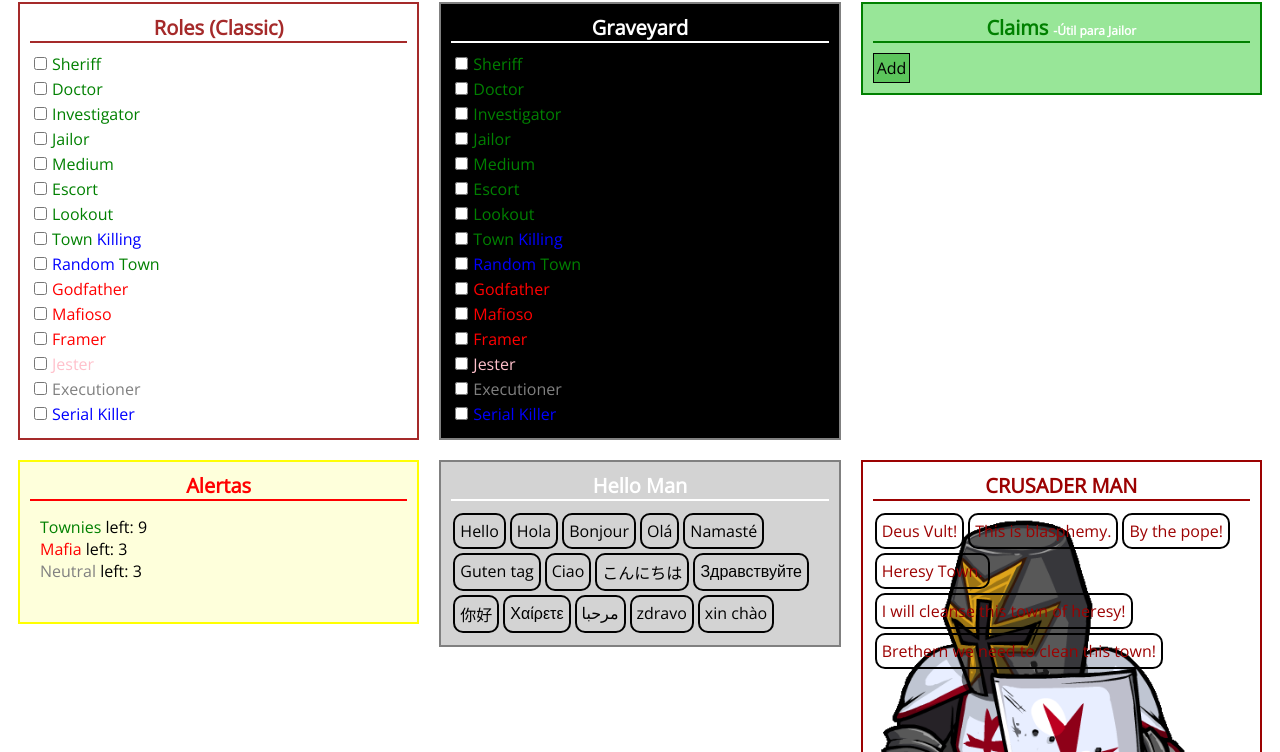
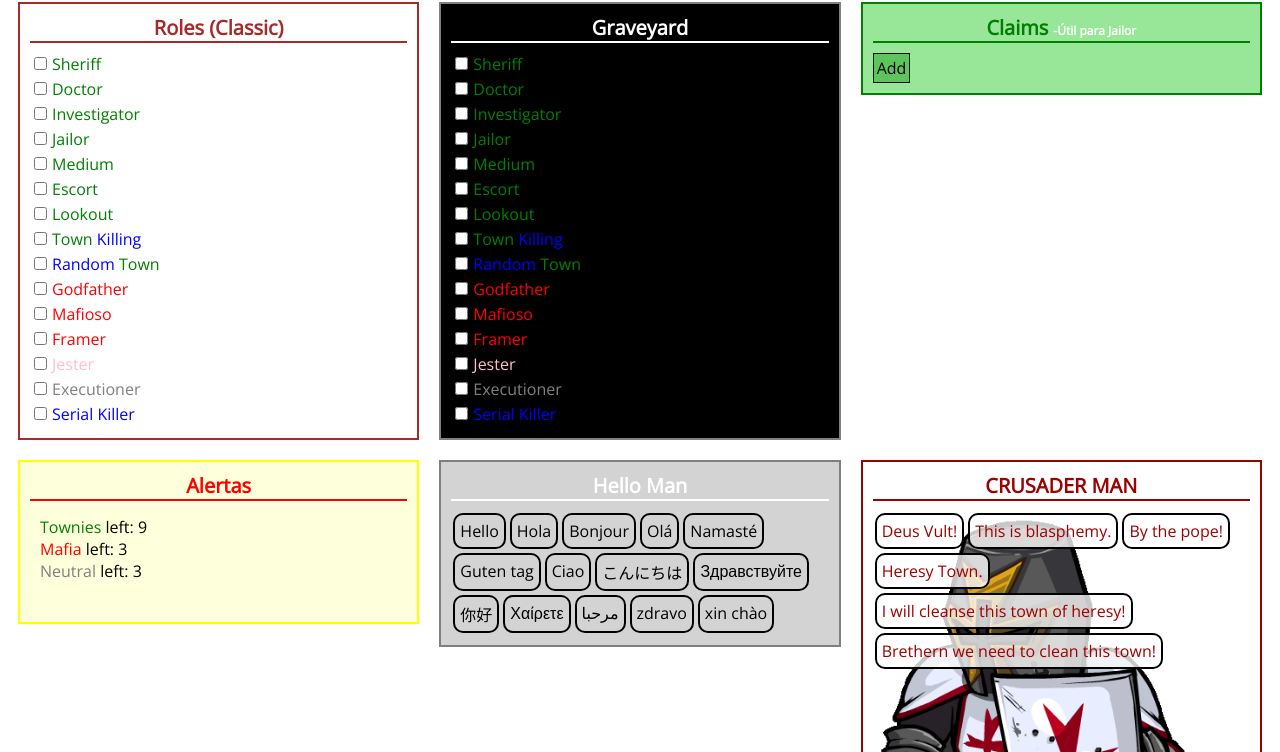
Before and after one commit to mikasonwar/Town-of-Salem-Helper, a plain HTML site: page index.html in a window 1280 px wide. Shown: the part 48-800 px from the top of the page. Drawn offline with nearby package versions, Linux system fonts and the light colour scheme.

Commit message:
opa adicionado um background branco mas transparente

```diff
--- a/index.css
+++ b/index.css
@@ -230,6 +230,7 @@ font-family: 'Questrial', sans-serif;
   border:solid 2px black;
   cursor: pointer;
   color:#9c0202;
+  background-color: rgba(255, 255, 255, 0.78);
 }
 .crusaderman > .Ccrusaderman > .flex > span:hover {
   background-color: lightgray;
```
